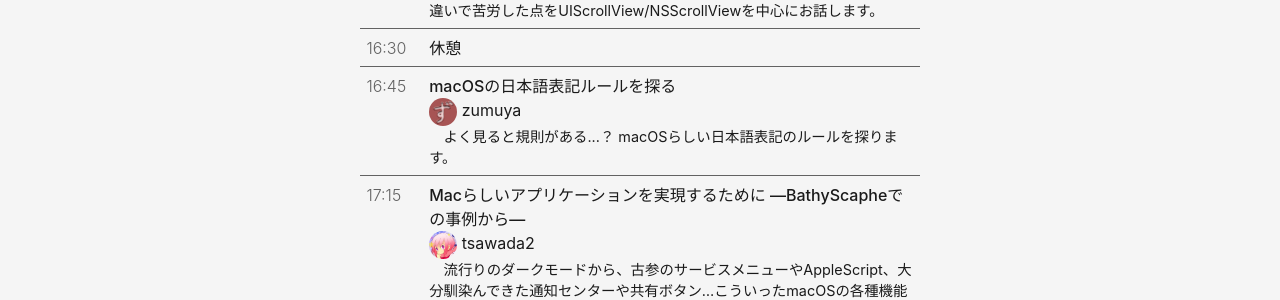
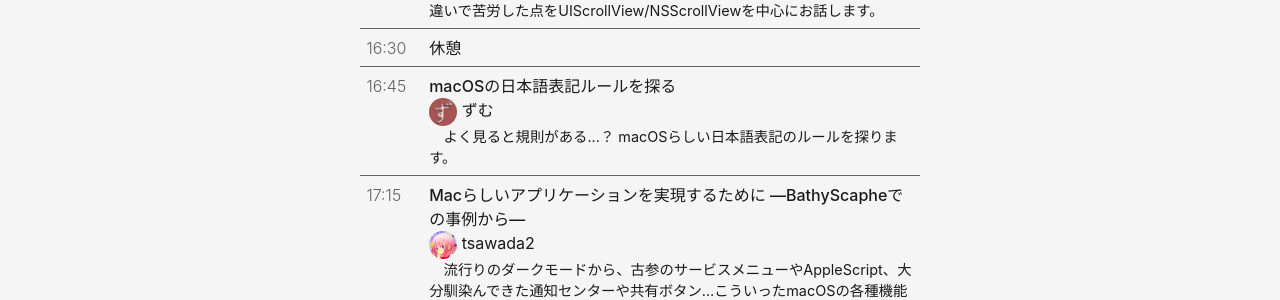
Before and after one commit to macOS-native/macos-native.github.io, a Jekyll site: the page built from index.md, in a window 1280 px wide and 900 px high, scrolled down 959 px. Shown: the part 160-460 px from the top of the window. Built offline with Jekyll 4.4.1, drawn with Linux system fonts in a browser that asks for light colours.

Commit message:
Fix zumuya's name

```diff
--- a/_data/events.yml
+++ b/_data/events.yml
@@ -32,7 +32,7 @@
     - time: "16:45"
       title: "macOSの日本語表記ルールを探る"
       presenter:
-        name: zumuya
+        name: ずむ
         avatar: zumuya
       description: |
         よく見ると規則がある...？ macOSらしい日本語表記のルールを探ります。
```
